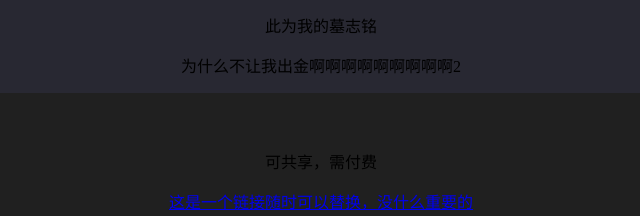
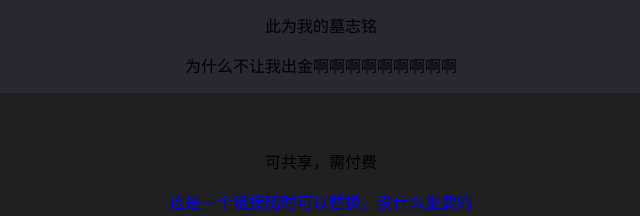
Before and after one commit to youyuq/abcde, a plain HTML site: page index.html in a window 1280 px wide. Shown: the part 187-403 px from the top of the page, 319-959 px from the left. Drawn offline with Linux system fonts and the light colour scheme.

Commit message:
Update index.html

```diff
--- a/index.html
+++ b/index.html
@@ -21,7 +21,7 @@
     <div>
       <p>游某萱的赛博坟墓</p>
       <p>此为我的墓志铭</p>
-      <p>为什么不让我出金啊啊啊啊啊啊啊啊啊2</p>
+      <p>为什么不让我出金啊啊啊啊啊啊啊啊啊</p>
     </div>
     <div style="
     background-color:#202020 	;
```
